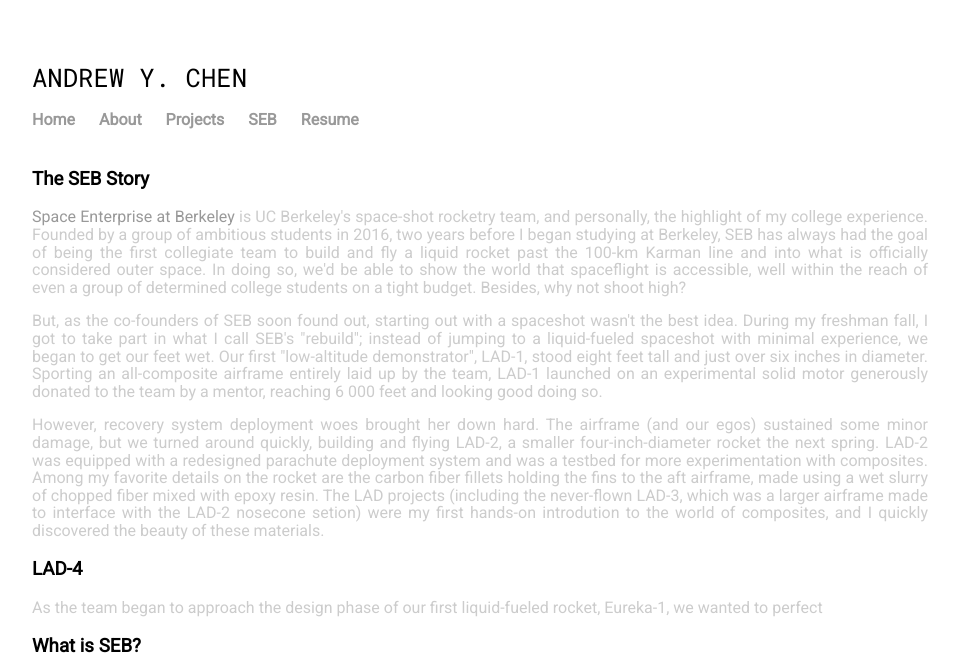
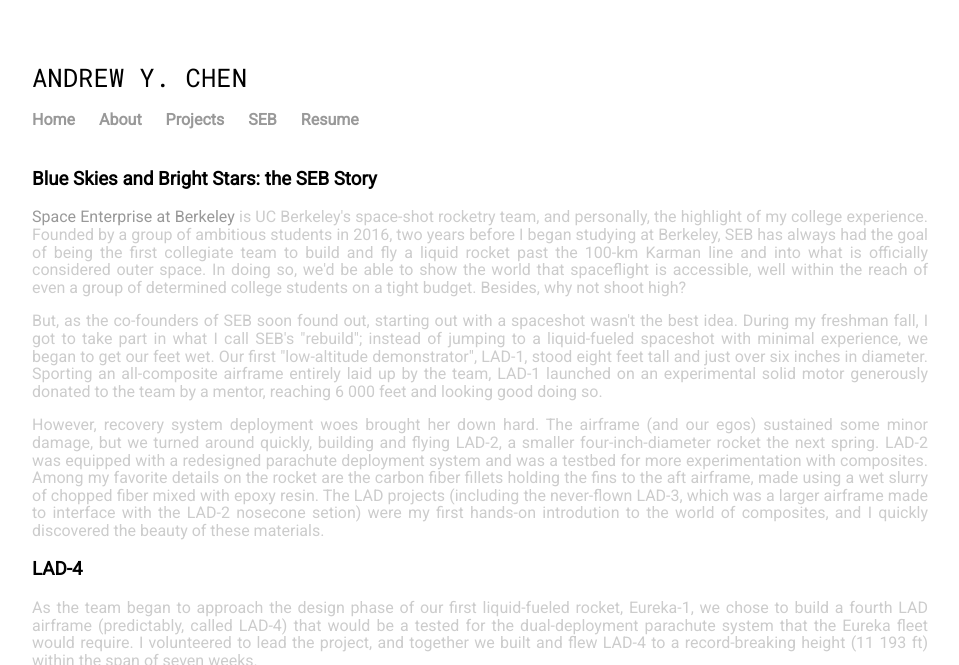
Before and after one commit to carbonheliumnitrogen/carbonheliumnitrogen.github.io, a Jekyll site: the page built from seb.html, in a window 1280 px wide. Shown: the top 665 px of the page, without its empty margins (160-1119 px from the left). Built offline with Jekyll 4.4.1, drawn with Linux system fonts in a browser that asks for light colours; some of the changed text lies outside the part shown; grey boxes are pictures that could not be loaded.

Commit message:
Update seb.html

```diff
--- a/seb.html
+++ b/seb.html
@@ -6,7 +6,21 @@
 <style>
 
 .top {text-align: center; font-size: 2em; font-family: Roboto Slab; color: #003262;}
+.column {
+  float: left;
+  width: 33.33%;
+  padding: 5px;
+}
 
+.row::after {
+  content: "";
+  clear: both;
+  display: table;
+}
+
+</style>
+</head>
+<body>
 </style>
 </head>
 <!--
@@ -20,7 +34,7 @@
 
 <div class="blurb">
 
-	<h3>The SEB Story</h3>
+	<h3>Blue Skies and Bright Stars: the SEB Story</h3>
 	<p> <a href="https://www.berkeleyse.org">Space Enterprise at Berkeley</a> is UC Berkeley's space-shot rocketry team, and personally, the highlight of my college experience. Founded by a group of ambitious students in 2016, two years before I began studying at Berkeley, SEB has always had the goal of being the first collegiate team to build and fly a liquid rocket past the 100-km Karman line and into what is officially considered outer space. In doing so, we'd be able to show the world that spaceflight is 	accessible, well within the reach of even a group of determined college students on a tight budget. Besides, why not shoot high? </p>
 
 	<p> But, as the co-founders of SEB soon found out, starting out with a spaceshot wasn't the best idea. During my freshman fall, I got to take part in what I call SEB's "rebuild"; instead of jumping to a liquid-fueled spaceshot with minimal experience, we began to get our feet wet. Our first "low-altitude demonstrator", LAD-1, stood eight feet tall and just over six inches in diameter. Sporting an all-composite airframe entirely laid up by the team, LAD-1 launched on an experimental solid motor generously donated to the team by a mentor, reaching 6 000 feet and looking good doing so. </p>
@@ -29,7 +43,19 @@
 
 
   <h3>LAD-4</h3>
-  <p> As the team began to approach the design phase of our first liquid-fueled rocket, Eureka-1, we wanted to perfect </p>
+  <p> As the team began to approach the design phase of our first liquid-fueled rocket, Eureka-1, we chose to build a fourth LAD airframe (predictably, called LAD-4) that would be a tested for the dual-deployment parachute system that the Eureka fleet would require. I volunteered to lead the project, and together we built and flew LAD-4 to a record-breaking height (11 193 ft) within the span of seven weeks.</p>
+
+<div class="row">
+  <div class="column">
+    <img src="1.jpg" alt="On the layup mandrel" style="width:100%">
+  </div>
+  <div class="column">
+    <img src="2.jpg" alt="Sliding onto the launch rail" style="width:100%">
+  </div>
+  <div class="column">
+    <img src="3.jpg" alt="Takeoff!" style="width:100%">
+  </div>
+</div>
 
   <h3>What is SEB?</h3>
   <p> Good question! </p>
```
